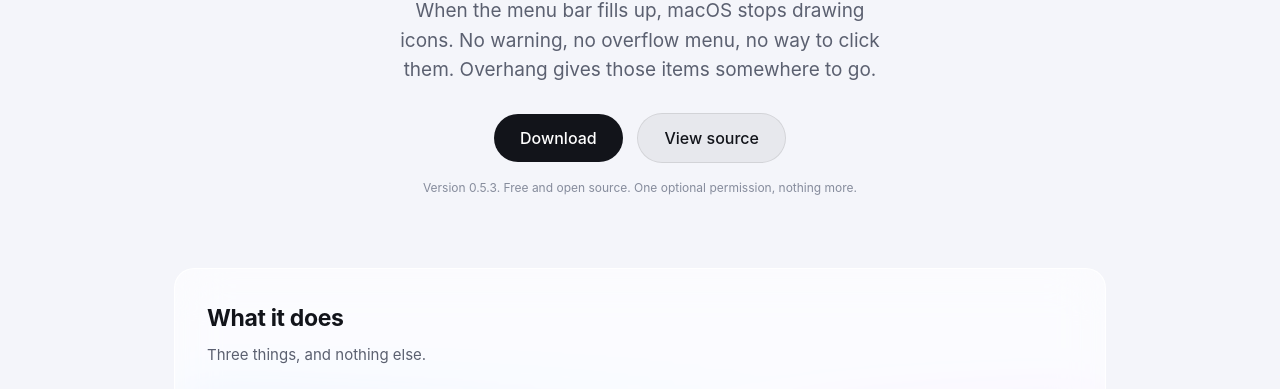
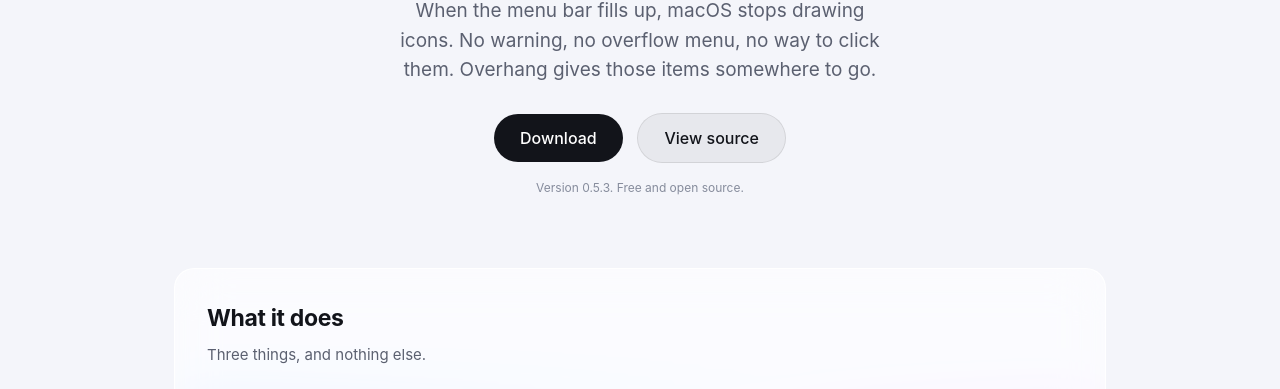
Before and after one commit to nicglazkov/overhang, a plain HTML site: page site/index.html in a window 1280 px wide. Shown: the part 407-796 px from the top of the page. Drawn offline with Linux system fonts and the light colour scheme.

Commit message:
Hero fineprint: version and licence only

```diff
--- a/site/index.html
+++ b/site/index.html
@@ -53,7 +53,7 @@
     <a class="fill" href="https://github.com/nicglazkov/overhang/releases/latest">Download</a>
     <a class="ghost" href="https://github.com/nicglazkov/overhang">View source</a>
   </div>
-  <p class="fineprint">Version 0.5.3. Free and open source. One optional permission, nothing more.</p>
+  <p class="fineprint">Version 0.5.3. Free and open source.</p>
 </header>
 
 <main class="shell">
```
